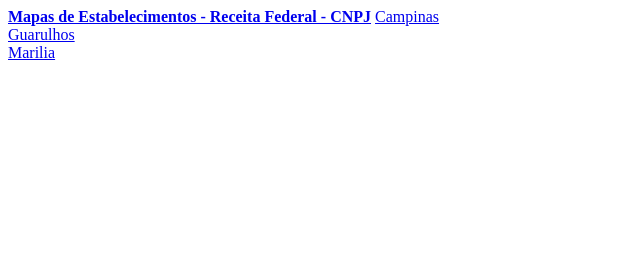
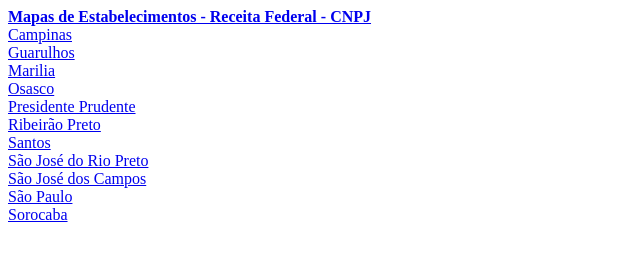
Before and after one commit to planejamentoC3/mapas, a plain HTML site: page index.html in a window 1280 px wide. Shown: the whole page, without its empty margins (0-640 px from the left). Drawn offline with Linux system fonts and the light colour scheme.

Commit message:
Update index.html

```diff
--- a/index.html
+++ b/index.html
@@ -5,9 +5,19 @@
 </head>
 <header>
 <nav>
-<a href="index.html"><b>Mapas de Estabelecimentos - Receita Federal - CNPJ</b></a>
+<a href="index.html"><b>Mapas de Estabelecimentos - Receita Federal - CNPJ</b></a> <br>
 <a href="map_CAM.html">Campinas</a> <br>
 <a href="map_GRU.html">Guarulhos</a> <br>
 <a href="map_MRL.html">Marilia</a> <br>
+<a href="map_OSA.html">Osasco</a> <br>
+<a href="map_PPR.html">Presidente Prudente</a> <br>
+<a href="map_RIB.html">Ribeirão Preto</a> <br>
+<a href="map_STS.html">Santos</a> <br>
+<a href="map_SJR.html">São José do Rio Preto</a> <br>
+<a href="map_SJC.html">São José dos Campos</a> <br>
+<a href="map_SP.html">São Paulo</a> <br>
+<a href="map_SOR.html">Sorocaba</a> <br>
+
+
 </nav>
 </header>
```
